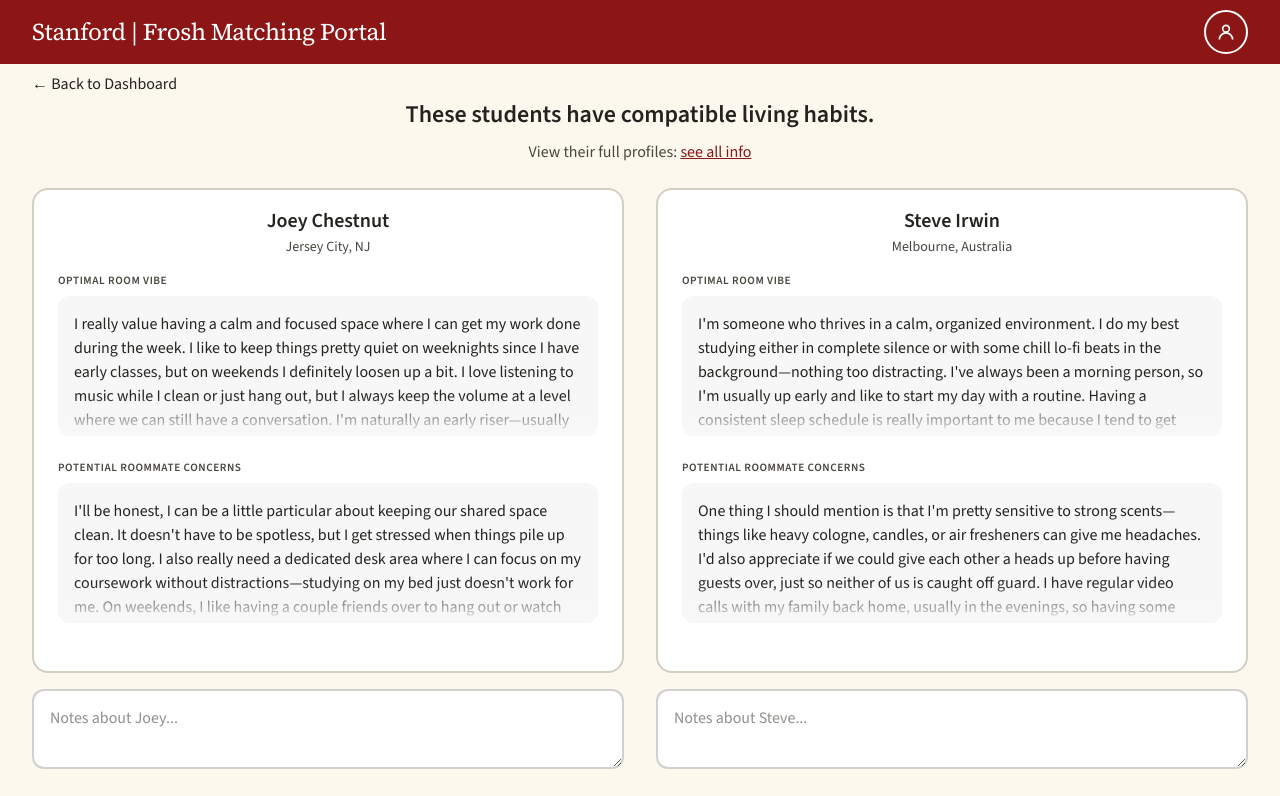
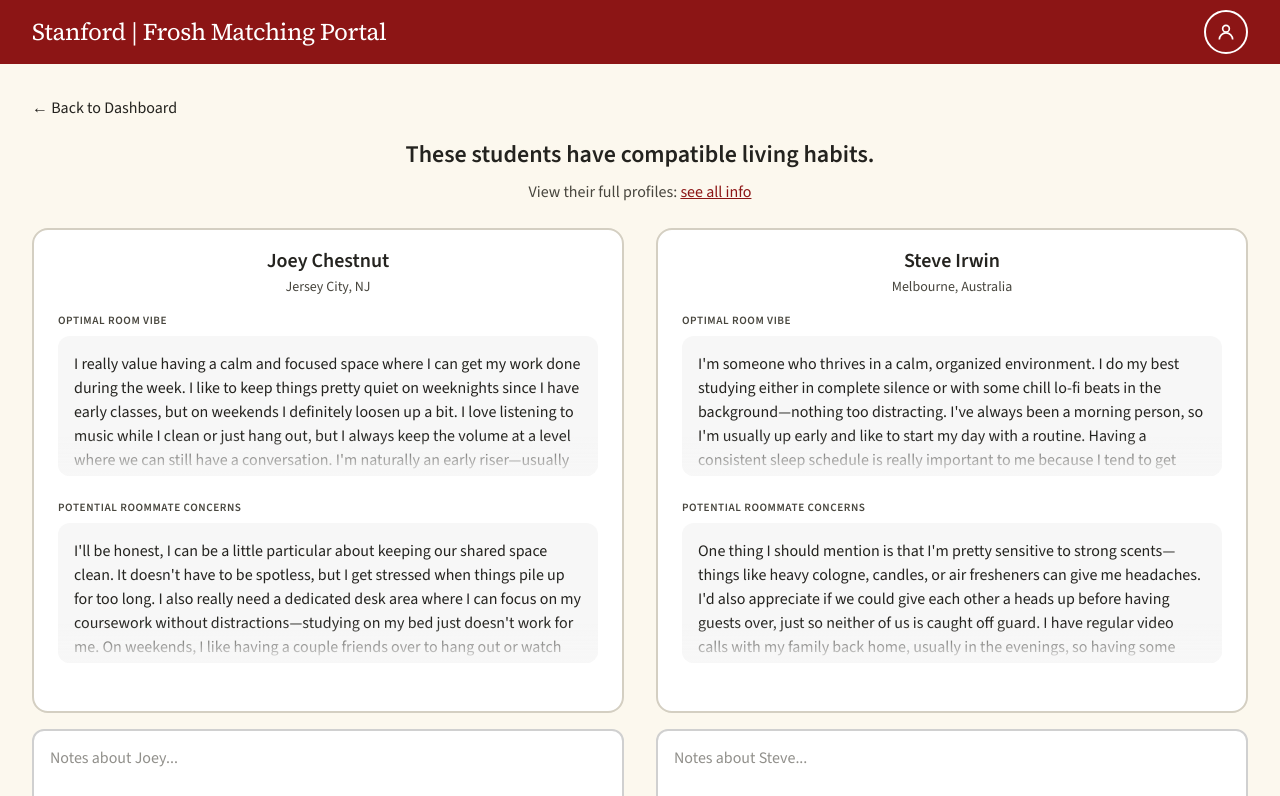
Before and after one commit to omfarkas/247froshmatch, a React (Vite) app: page /roommate in a window 1280 px wide. Shown: the top 796 px of the page. Built offline with nearby package versions, Linux system fonts and the light colour scheme.

Commit message:
Update Roommate.css

```diff
--- a/src/pages/roommate/Roommate.css
+++ b/src/pages/roommate/Roommate.css
@@ -7,9 +7,9 @@
 }
 
 .roommate-page .back-link {
-  position: fixed;
-  top: calc(var(--header-height) + var(--spacing-xs));
-  left: var(--spacing-lg);
+  position: static;
+  display: block;
+  margin-bottom: var(--spacing-sm);
 }
 
 /* Header */
```
